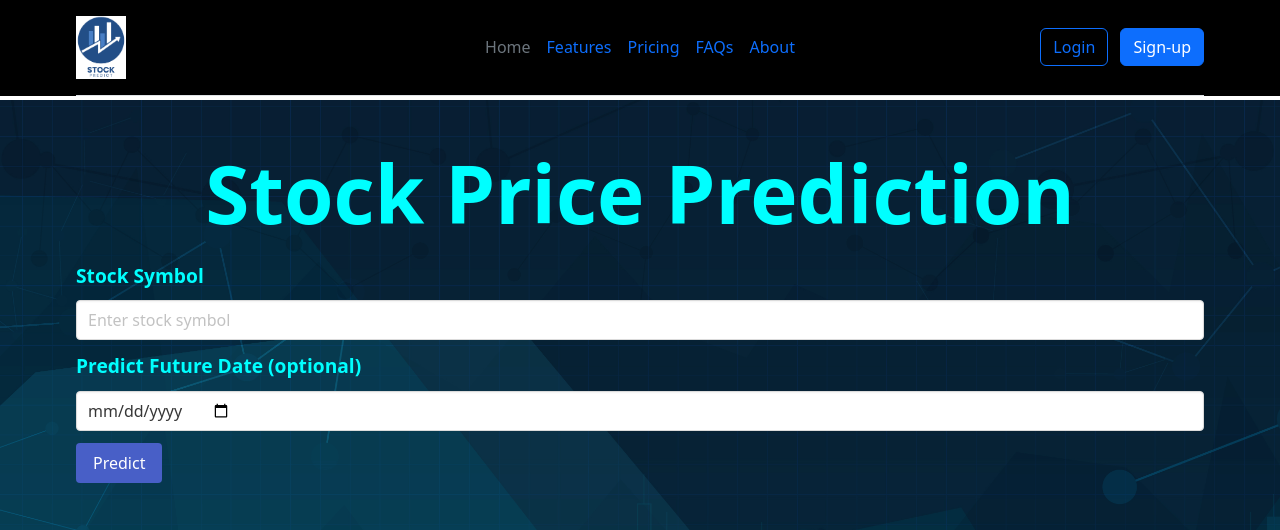
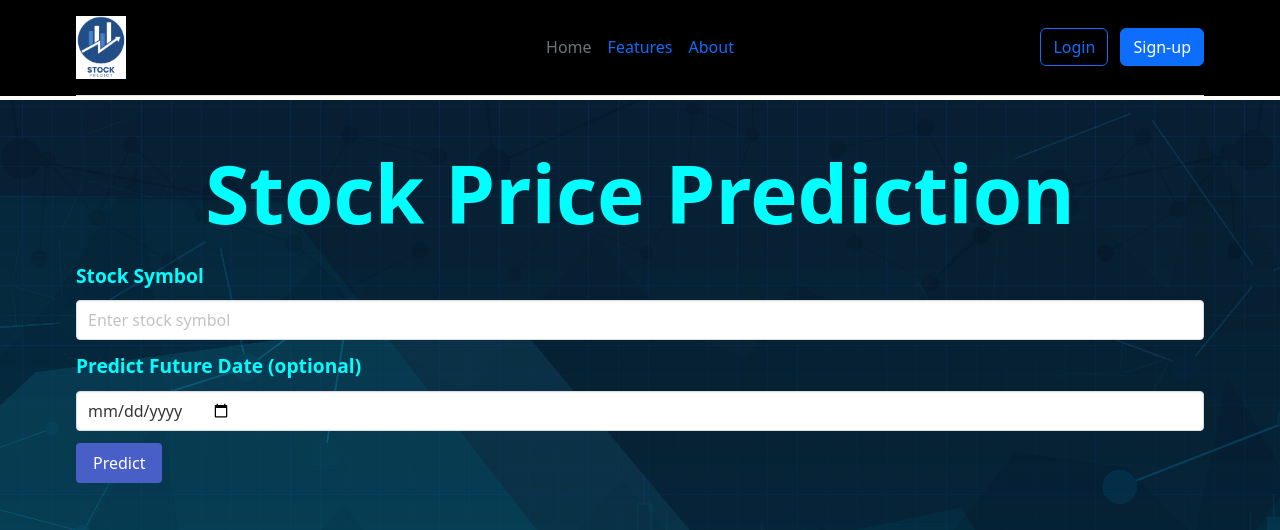
Before and after one commit to GourabGorai/online_Stock, a Flask app: page / in a window 1280 px wide. Shown: the top 530 px of the page. Run offline with Flask 3, Linux system fonts and the light colour scheme; the visitor is signed in with stand-in values (Sample User, id 1); some libraries are stand-ins or nearby versions.

Commit message:
Update index.html

```diff
--- a/templates/index.html
+++ b/templates/index.html
@@ -41,8 +41,6 @@
               <ul class="nav col-12 col-md-auto mb-2 justify-content-center mb-md-0">
                 <li><a href="#" class="nav-link px-2 link-secondary">Home</a></li>
                 <li><a href="#" class="nav-link px-2">Features</a></li>
-                <li><a href="#" class="nav-link px-2">Pricing</a></li>
-                <li><a href="#" class="nav-link px-2">FAQs</a></li>
                 <li><a href="#" class="nav-link px-2">About</a></li>
               </ul>
 
```
